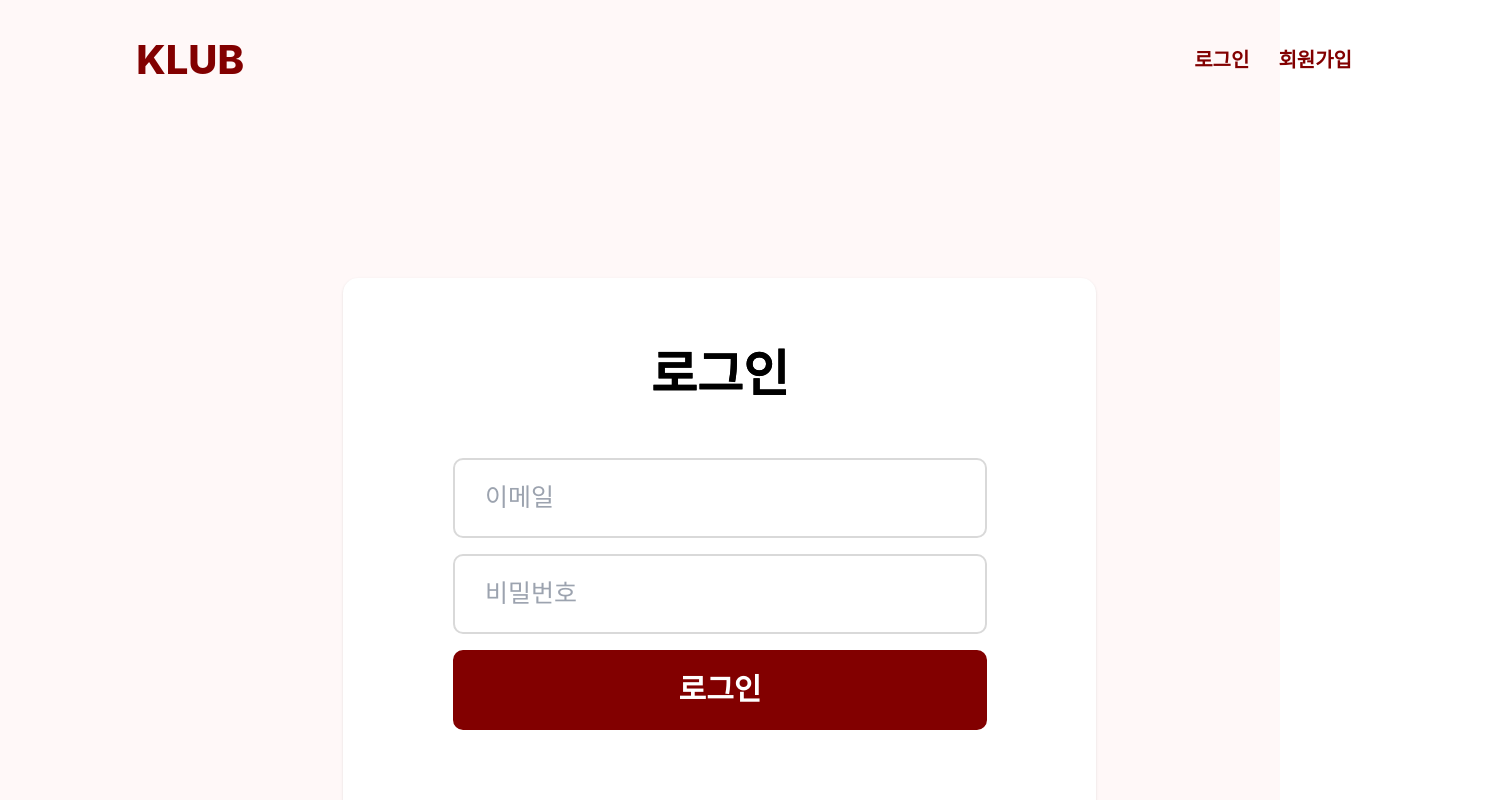
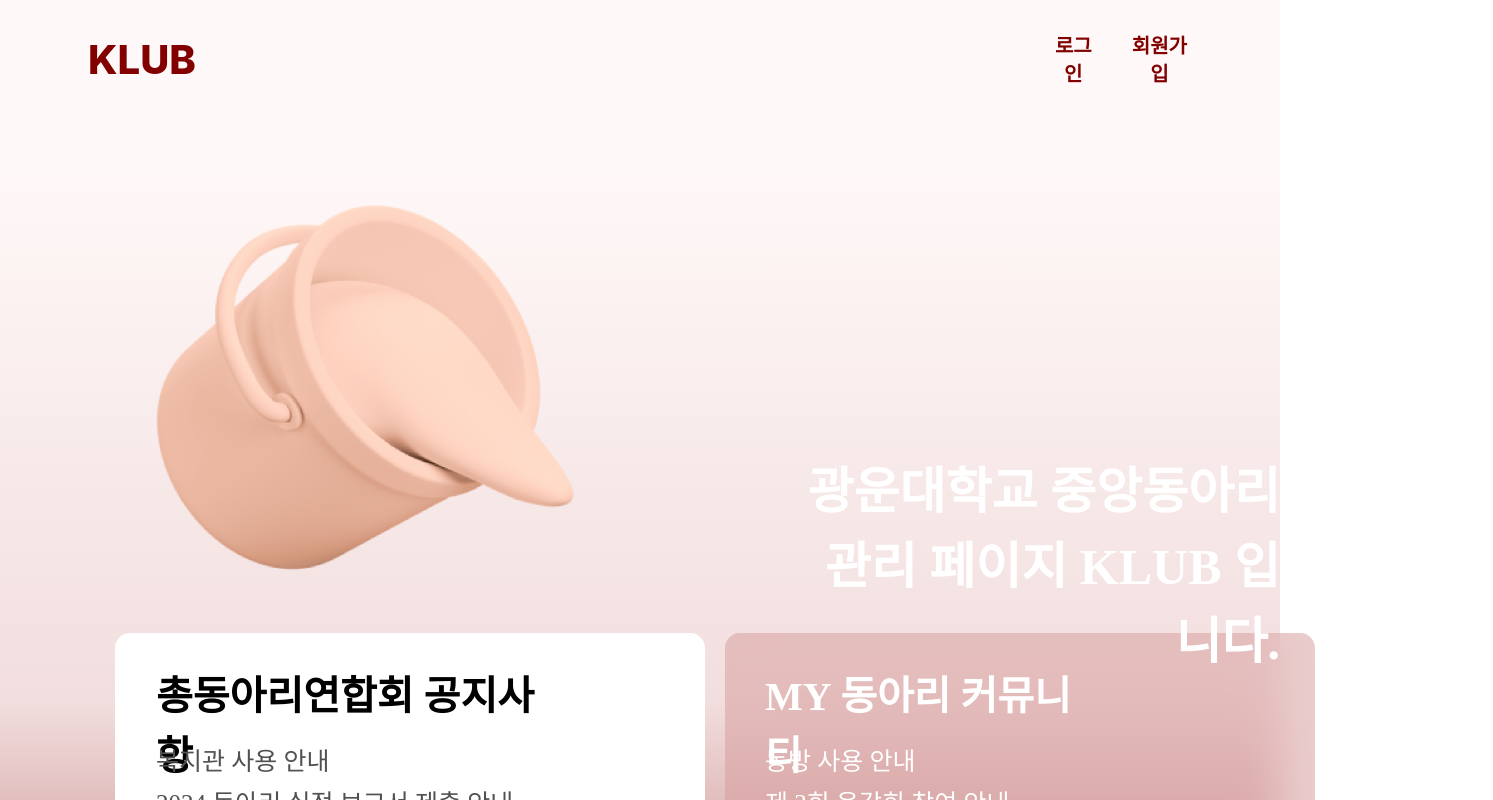
Before and after one commit to kwthon-2024/Team7_FE, a React (Create React App) app in the folder fe/: page / in a window 1280 px wide. Before the commit this address led to /login. Shown: the top 800 px of the page, 1493 px wide, since content can reach past the window. Built offline with nearby package versions, Linux system fonts and the light colour scheme.

Commit message:
[hotfix]:수정

```diff
--- a/fe/src/App.js
+++ b/fe/src/App.js
@@ -14,7 +14,7 @@ import Write from './pages/community/Write';
 import DetailPage from "./pages/community/Detail";
 import Notice from './pages/Notice';
 import Post from './pages/Post';
-import Post2 from '/post2';
+// import Post2 from './post2';
 import Pdf from './pages/pdf/Pdf';
 import Pdf2 from './pages/pdf/Pdf2';
 import Main from './pages/Main';
@@ -23,7 +23,6 @@ function App() {
   return (
     <Routes>
 
-      <Route element={<PublicRoute />}>
         <Route path="/join" element={<Join />} />
         <Route path="/login" element={<Login />} />
         <Route path="/community" element={<List />} />
@@ -35,14 +34,11 @@ function App() {
         <Route path="/pdf2" element={<Pdf2 />} />
         <Route path="/login" element={<Login />} />
 
-      </Route>
-
-      <Route element={<PrivateRoute />}>
         <Route path="/" element={<Main />} />
         <Route path="/notice" element={<Notice />} />
         <Route path="/post" element={<Post />} />
-        <Route path="/post2" element={<Post2 />} />
-      </Route>
+        {/*<Route path="/post2" element={<Post2 />} />*/}
+
     </Routes>
   );
 }
--- a/fe/src/post2.js
+++ b/fe/src/post2.js
@@ -3,7 +3,7 @@ import React, { useState } from 'react';
 import { useNavigate } from 'react-router-dom';
 import axiosInstance from '../api/axios';
 import axios from 'axios';
-import GenerateImage from '.././aI.js';
+import GenerateImage from './ai.js';
 
 
 function Post2() {
```
Also changed, not shown: fe/src/pages/Main.js (line endings or trailing spaces). Lines whose indentation alone changed are shown as unchanged.
